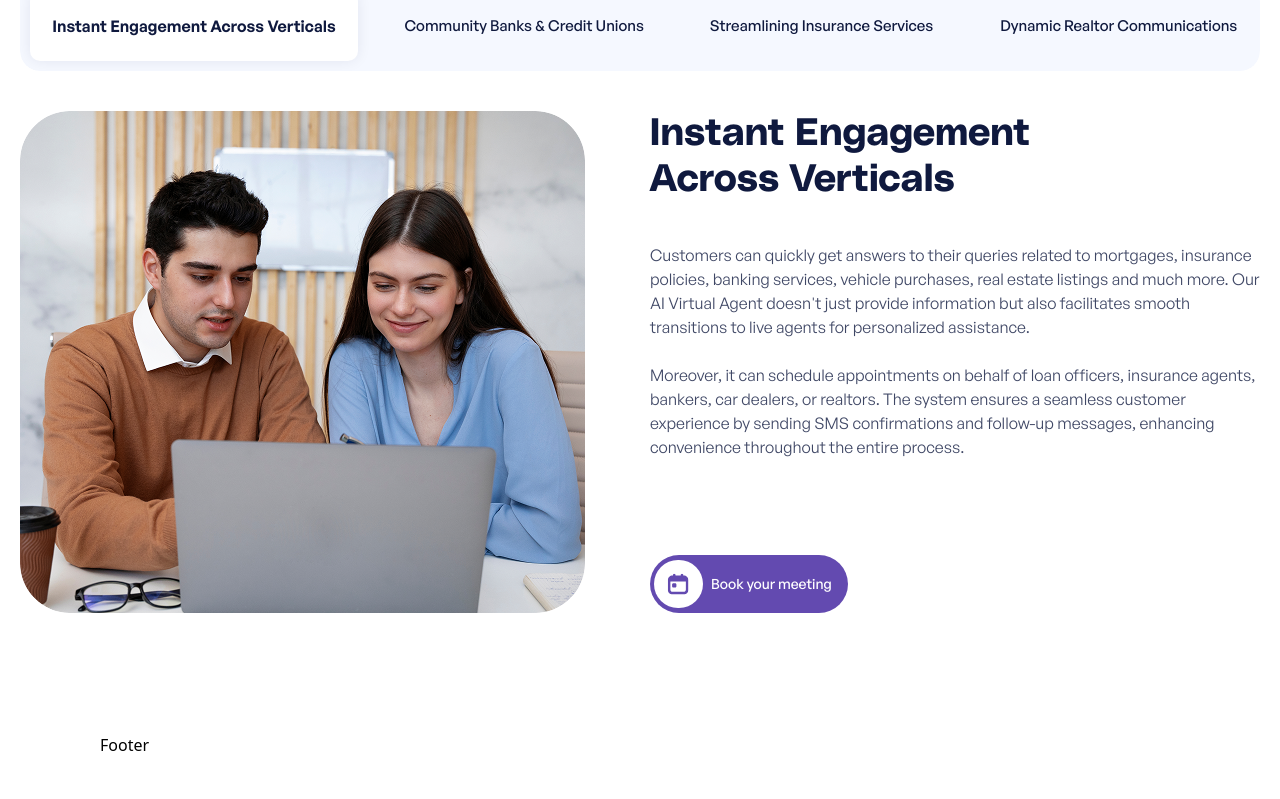
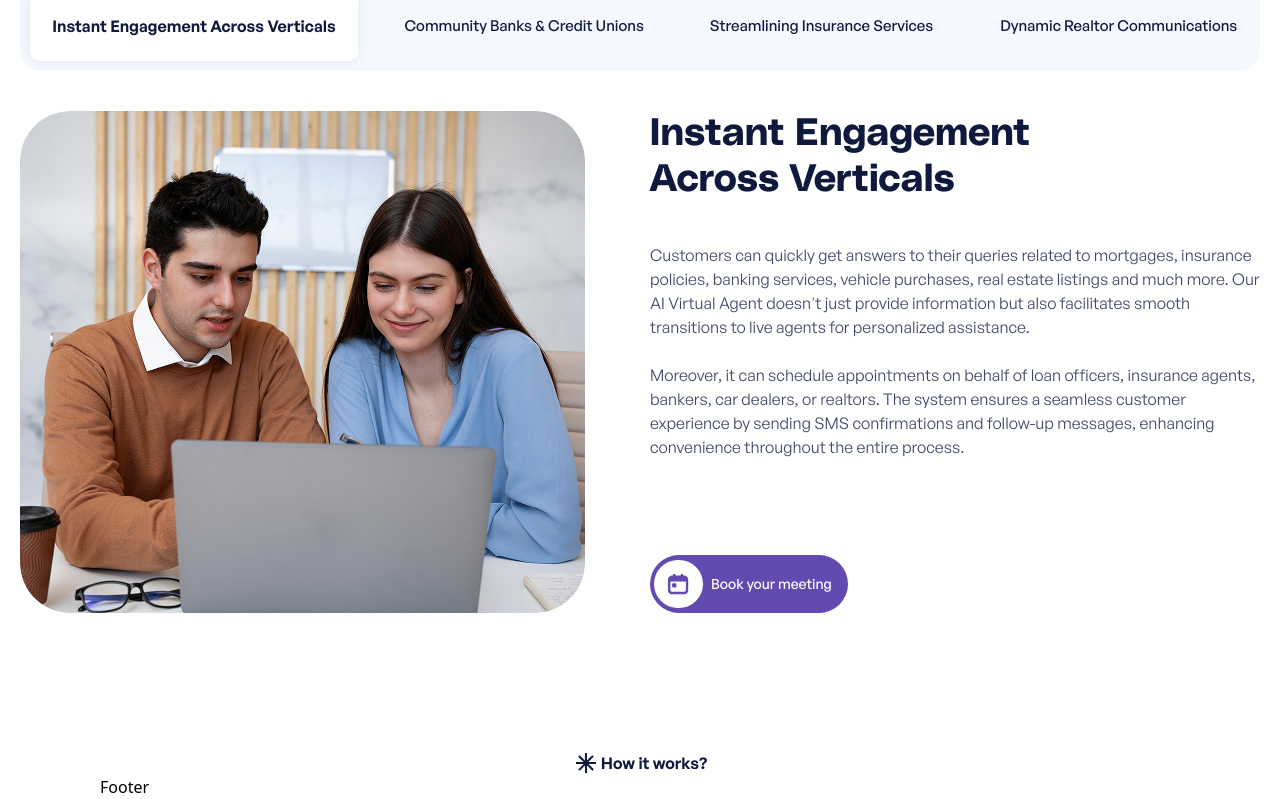
Before and after one commit to Sohana-Karniz-Mimmi/aiva, a Next.js app: page / in a window 1280 px wide. Shown: the part 5480-6279 px from the top of the page. Before the commit the page ends 6237 px from the top, so only its background shows below. Built offline with nearby package versions, Linux system fonts and the light colour scheme.

Commit message:
fixed some issues

```diff
--- a/src/Shared/Navbar.tsx
+++ b/src/Shared/Navbar.tsx
@@ -112,7 +112,7 @@ const Navbar = () => {
         {(isTablet || isMobile) && (
           <button
             onClick={toggleMenu}
-            className="flex w-[44px] h-[44px] p-[13px] items-center justify-center gap-[10px] rounded-[50px] bg-[#0F193E] backdrop-blur"
+            className="flex w-[44px] h-[44px] p-[13px] items-center justify-center gap-[10px] rounded-[50px] bg-heading backdrop-blur"
             aria-label={isMenuOpen ? "Close menu" : "Open menu"}
           >
             {isMenuOpen ? <CloseIcon /> : <MenuIcon />}
--- a/src/app/(main)/page.tsx
+++ b/src/app/(main)/page.tsx
@@ -1,5 +1,6 @@
 import Features from "@/components/Home/Features";
 import Hero from "@/components/Home/Hero";
+import HowItWork from "@/components/Home/HowItWorks";
 import InstantEngagement from "@/components/Home/InstantEngagement";
 import Revolutionize from "@/components/Home/Revolutionize/Revolutionize";
 import Solution from "@/components/Home/Solution/Solution";
@@ -15,6 +16,7 @@ export default function Home() {
       <Unleashing />
       <Features />
       <InstantEngagement />
+      <HowItWork />
     </main>
   );
 }
--- a/src/app/globals.css
+++ b/src/app/globals.css
@@ -8,7 +8,6 @@
   --heading: #0f193e;
   --paragraph: rgba(15, 25, 62, 0.8);
   --gradient-accent: linear-gradient(90deg, #858bec -29.62%, #7bd7ff 106.3%);
-  /* Accent Colors */
   --accent-yellow: #faff00;
   --accent-purple: #cb0eb8;
   --font-general: "General Sans", sans-serif;
--- a/src/components/Home/Hero.tsx
+++ b/src/components/Home/Hero.tsx
@@ -48,8 +48,8 @@ const Hero = () => {
         </div>
         {/* Button for mobile*/}
         <div className="block md:hidden relative">
-          <div className=" flex w-full max-w-[120px] mx-auto px-[10px] py-[8px] justify-center items-center font-general bg-accent-yellow rounded-[160px] mb-[7px]">
-            <span className="text-[12px] font-semibold leading-[20px] text-heading font-general">
+          <div className="flex w-full max-w-[120px] mx-auto px-[10px] py-[8px] justify-center items-center font-general bg-accent-yellow rounded-[160px] mb-[7px]">
+            <span className="text-[12px] font-semibold leading-[20px] text-heading font-general capitalize">
               Call AILANA Now
             </span>
           </div>
--- /dev/null
+++ b/src/components/Home/HowItWorks.tsx
@@ -0,0 +1,18 @@
+import { Meet } from "@/icons/meet";
+import React from "react";
+
+const HowItWork = () => {
+  return (
+    <section className="custom_container">
+      <div className="flex items-center justify-center gap-[5px] xl:mt-[18px] xl:ml-[3px]">
+        <Meet />
+        <span className="text-[14px] md:text-[16px] font-general font-semibold leading-[22px] md:leading-[24px] text-heading">
+        How it works?
+        </span>
+      </div>
+
+    </section>
+  );
+};
+
+export default HowItWork;
--- a/src/components/Home/Revolutionize/Revolutionize.tsx
+++ b/src/components/Home/Revolutionize/Revolutionize.tsx
@@ -21,10 +21,9 @@ const Revolutionize = () => {
             Virtual Agent
           </h2>
           <p className="w-full">
-            Our product is more than just a solution—it's an intelligent AI
-            Virtual Agent set to transform customer experiences by replacing
-            outdated IVR systems. Say goodbye to the status quo and usher in a
-            new era of customer interactions.
+            {`Our product is more than just a solution—it's an intelligent AI
+              Virtual Agent set to transform customer experiences by replacing
+              outdated IVR systems. Say goodbye to the status quo and usher in a new era of customer interactions.`}
           </p>
         </div>
       </div>
--- a/src/components/Home/Revolutionize/RevolutionizeCards.tsx
+++ b/src/components/Home/Revolutionize/RevolutionizeCards.tsx
@@ -55,12 +55,12 @@ const RevolutionizeCards = () => {
       {cards.map((card, index) => (
         <div
           key={index}
-          className="w-full sm:w-[300px] lg:w-[400px] h-[358px] lg:h-[459px] md:h-[380px] p-[12] pb-[14px] lg:p-[14px] lg:pb-[50px] rounded-[20px] md:rounded-[50px] bg-[rgba(70,111,255,0.05)]"
+          className="w-full sm:w-[300px] lg:w-[400px] h-[358px] lg:h-[459px] md:h-[380px] p-[12px] pb-[14px] lg:p-[14px] lg:pb-[50px] rounded-[20px] md:rounded-[50px] bg-[rgba(70,111,255,0.05)]"
         >
           <div className="relative rounded-[12px] lg:rounded-[36px] overflow-hidden mb-[12px] lg:mb-[30px] w-full h-[245px] lg:w-[372px] lg:h-[245px]">
             <Image
               src={card.img}
-              alt={`Feature ${index + 1}`}
+              alt={`Feature-${index + 1}`}
               fill
               className="object-cover rounded-lg"
             />
--- a/src/components/Home/Solution/Solution.tsx
+++ b/src/components/Home/Solution/Solution.tsx
@@ -12,7 +12,6 @@ const Solution = () => {
           alt="Solution Background"
           fill
           className="object-cover w-full h-full"
-          sizes="(max-width: 768px) 375px, 1440px"
         />
       </div>
 
@@ -20,7 +19,7 @@ const Solution = () => {
       <div className="relative z-10 py-[60px] lg:py-[100px]">
         <div className="custom_container">
           {/* Title */}
-          <h2 className=" max-w-full lg:max-w-[925px] ">
+          <h2 className="max-w-full lg:max-w-[925px]">
             Unmatched Advantages: <br />
             Why Our Solution Stands Out
           </h2>
--- a/src/components/Home/Solution/SolutionSlider.tsx
+++ b/src/components/Home/Solution/SolutionSlider.tsx
@@ -45,7 +45,7 @@ const SolutionSlider = () => {
       <div
         ref={sliderRef}
         className="ml-auto flex gap-[13px] lg:gap-[20px] overflow-hidden snap-x snap-mandatory py-[40px] lg:py-[60px] scrollbar-hide pl-[16px] sm:pl-[24px] md:pl-[48px] xl:pl-0 w-[calc(100%-16px)] sm:w-[calc(100%-24px)] md:w-[calc(100%-48px)] xl:w-full max-w-[1338px]"
-        style={{ scrollBehavior: "smooth" }}
+        // style={{ scrollBehavior: "smooth" }}
       >
         {sliders.map((slider, index) => (
           <div
@@ -61,7 +61,7 @@ const SolutionSlider = () => {
                 </div>
               </div>
 
-              <p className=" max-w-[260px] lg:max-w-[445px] ">{slider.text}</p>
+              <p className="max-w-[260px] lg:max-w-[445px]">{slider.text}</p>
             </div>
           </div>
         ))}
--- a/src/components/Home/Unleashing.tsx
+++ b/src/components/Home/Unleashing.tsx
@@ -13,7 +13,7 @@ const Unleashing = () => {
           </h2>
 
           <div className="w-full pt-[20px] lg:pt-[30px] pb-[20px] lg:pb-[120px]">
-            <p className=" md:mb-[22px] mb-[20px]">
+            <p className="md:mb-[22px] mb-[20px]">
               The McKinsey Research emphasizes the significant impact of
               Generation AI (Gen AI) on customer care, projecting potential
               productivity gains of 30% to 40% of current function costs.
```
